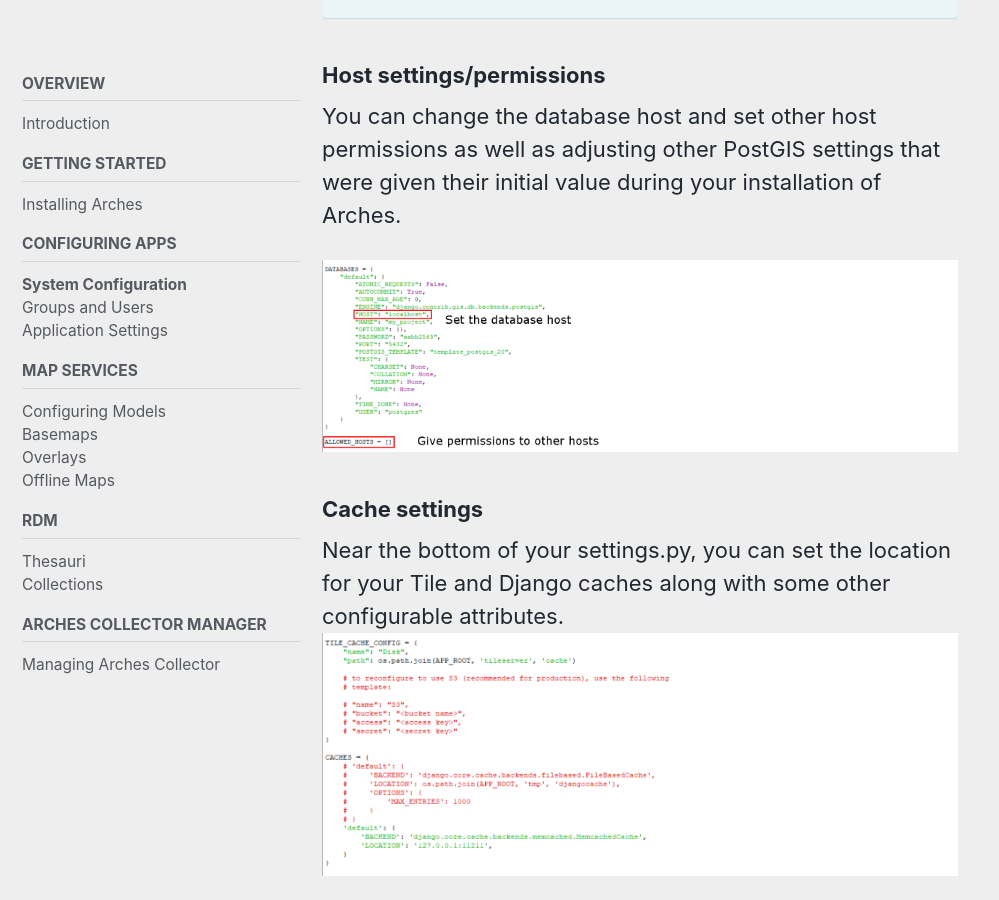
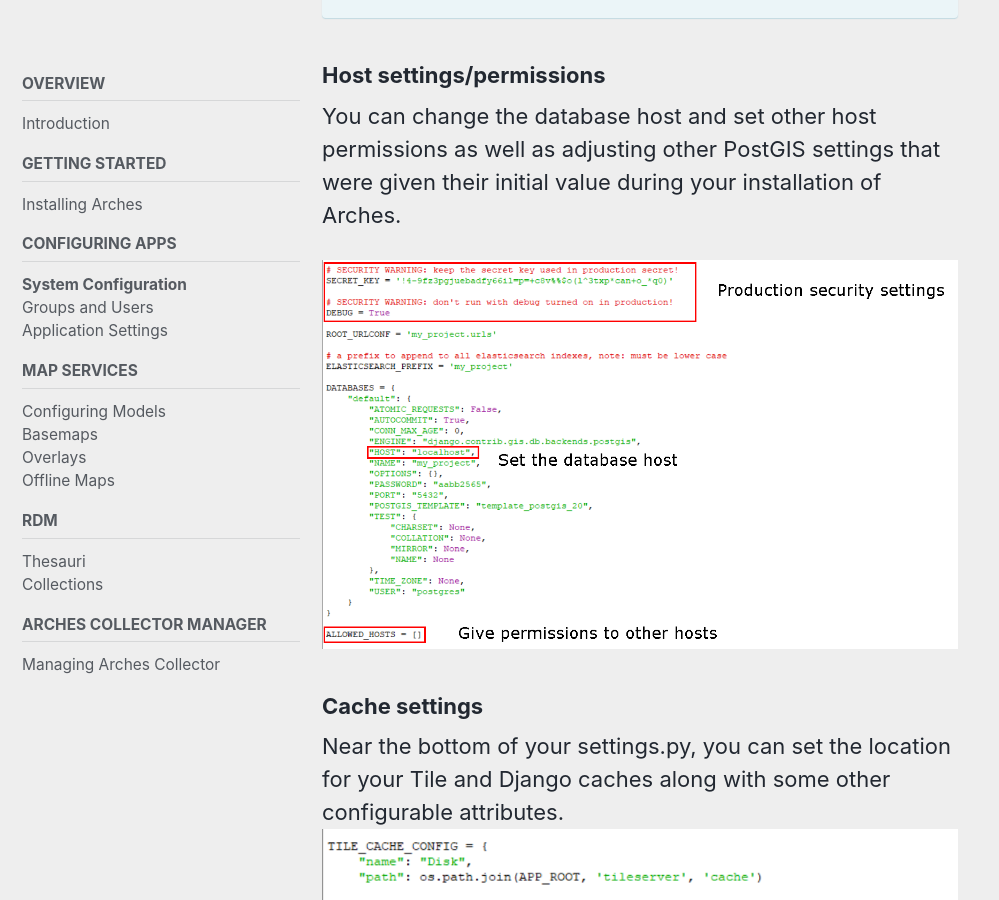
Before and after one commit to fargeo/archesguides, a Jekyll site: the page built from _pages/configuration.md, in a window 1280 px wide and 900 px high, scrolled down 4359 px. Shown: the whole window, without its empty margins (0-999 px from the left). Built offline with Jekyll 4.4.1, drawn with Linux system fonts in a browser that asks for light colours; cached includes are drawn as plain includes; nearby versions of some CDN libraries.

Commit message:
image changes
trying to get visuals sized properly

```diff
--- a/_pages/configuration.md
+++ b/_pages/configuration.md
@@ -53,17 +53,17 @@
 You can set the destination directory for uploaded files by changing the value of MEDIA_ROOT
 ### Log settings
 Settings for both the regular and import logs are managed within settings.py. You can set the directory where the logs are kept and change the format of the log entries, along with other optional adjustments.
-![Log Configuration]({{site.url}}/assets/images/loggingConfigurationAnnotated.png){: width=3000 height=2000}
+![Log Configuration]({{site.url}}/assets/images/loggingConfigurationAnnotated.png){: width=3000 height=2000 .full}
 ### Security settings
 The secret key used for production is stored here as SECRET_KEY and you can toggle django debugging on or off by changing the value of DEBUG
-![Security Configuration]({{site.url}}/assets/images/securitySettingsAnnotated.png){: width=3000 height=2000}
+![Security Configuration]({{site.url}}/assets/images/securitySettingsAnnotated.png){: width=3000 height=2000 .full}
 
 **Info** Setting DEBUG to false will replace the more complex Django error messages with standard 404 and 500 error pages. It will also cause Django to stop serving static files, requiring you to set up an external webserver.
 {: .notice--info}
 ### Host settings/permissions
 You can change the database host and set other host permissions as well as adjusting other PostGIS settings that were given their initial value during your installation of Arches.
 
-![Host Configuration]({{site.url}}/assets/images/hostSettingsAnnotated.png){: width=3000 height=2000}
+![Host Configuration]({{site.url}}/assets/images/hostSettingsAnnotated.png){: width=3000 height=2000 .full}
 ### Cache settings
 Near the bottom of your settings.py, you can set the location for your Tile and Django caches along with some other configurable attributes.
-![Host Configuration]({{site.url}}/assets/images/cacheSettings.png){: width=3000 height=2000}
+![Host Configuration]({{site.url}}/assets/images/cacheSettings.png){: width=3000 height=2000 .full}
```
Also changed, not shown: _pages/groups-users.md (+1 -1 lines), _pages/new-record.md (+2 -2 lines), _pages/offline-maps.md (+1 -0 lines), assets/images/cacheSettings.png, assets/images/hostSettingsAnnotated.png, 2 other files.
